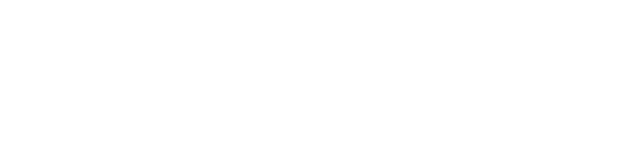
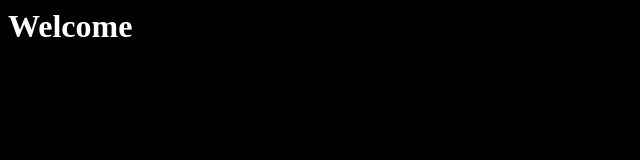
Before and after one commit to sam0090175/git, a plain HTML site: page index.html in a window 1280 px wide. Shown: the whole page, without its empty margins (0-640 px from the left). Drawn offline with Linux system fonts and the light colour scheme.

Commit message:
新增h1標題標籤

```diff
--- a/css/all.scss
+++ b/css/all.scss
@@ -0,0 +1,6 @@
+body{
+    background:#000;
+}
+h1{
+    color:#fff;
+}
--- a/index.html
+++ b/index.html
@@ -6,6 +6,6 @@
     <link rel="stylesheet" href="./css/all.css">
 </head>
 <body>
-
+    <h1>Welcome</h1>
 </body>
 </html>
```
Also changed, not shown: css/all.css, 1 other file.
